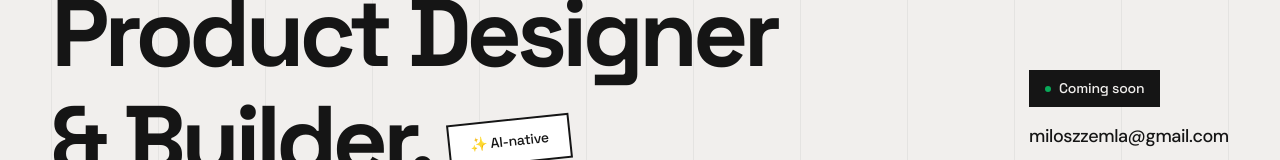
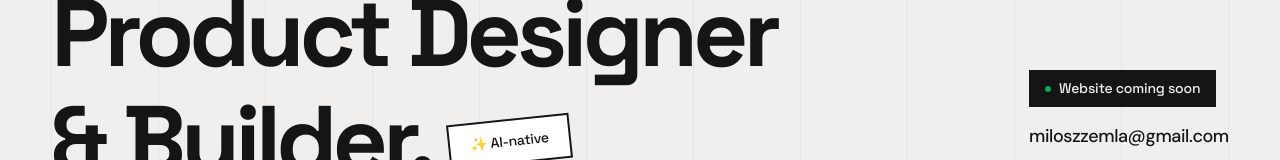
Before and after one commit to miloszzemla/portfolio, a Next.js app: page / in a window 1280 px wide. Shown: the part 391-551 px from the top of the page. Built offline with nearby package versions, Linux system fonts and the light colour scheme.

Commit message:
fix: coming soon badge text to "Website coming soon"
Co-Authored-By: Claude Opus 4.6 (1M context) <noreply@anthropic.com>

```diff
--- a/src/app/layout.tsx
+++ b/src/app/layout.tsx
@@ -87,7 +87,7 @@ function ComingSoon() {
           <div className="mt-8 md:mt-0 md:pb-2 lg:pb-3 flex flex-col gap-4 max-w-[360px] lg:max-w-[400px]">
             <span className="inline-flex self-start items-center gap-2 bg-dark text-cream px-4 py-2 text-[13px] md:text-[14px] font-medium tracking-[-0.2px]">
               <span className="inline-block h-[6px] w-[6px] rounded-full bg-green-400 animate-pulse" />
-              Coming soon
+              Website coming soon
             </span>
             <div className="flex flex-col gap-1">
               <a
```
